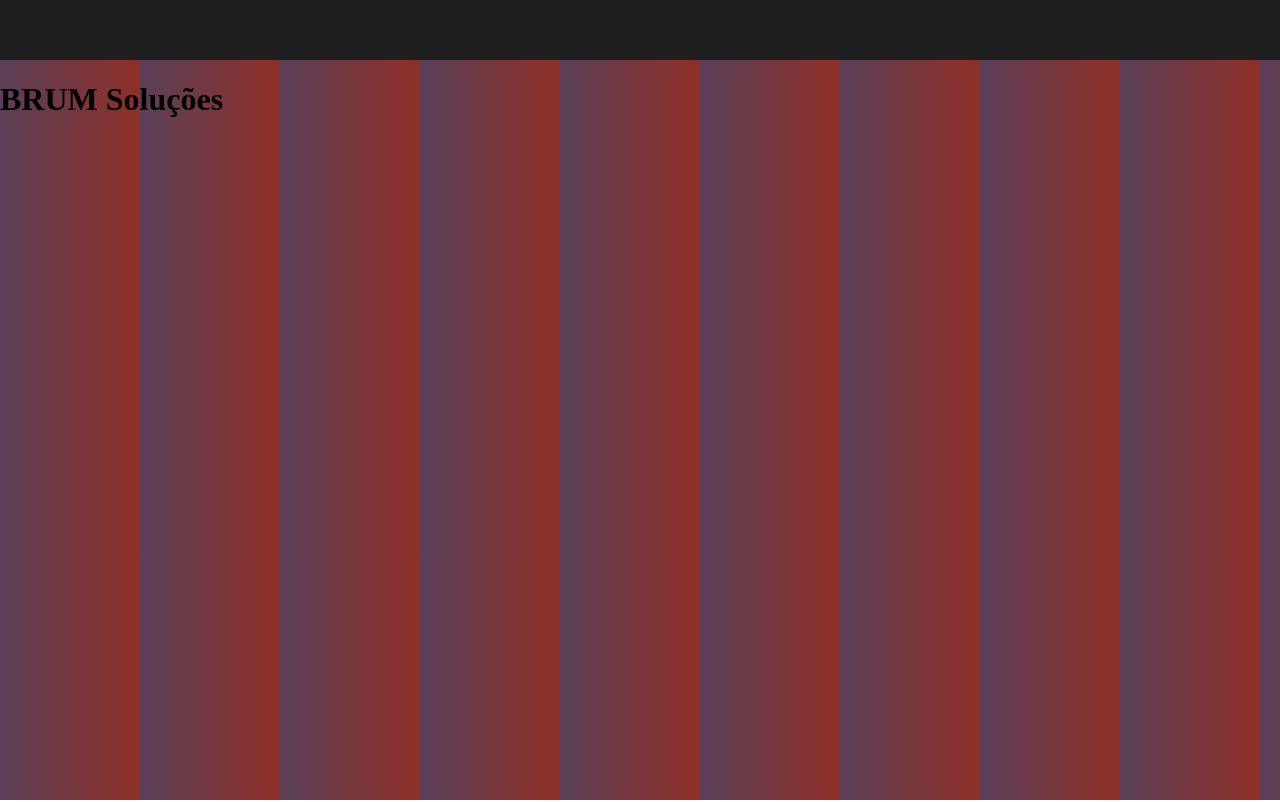
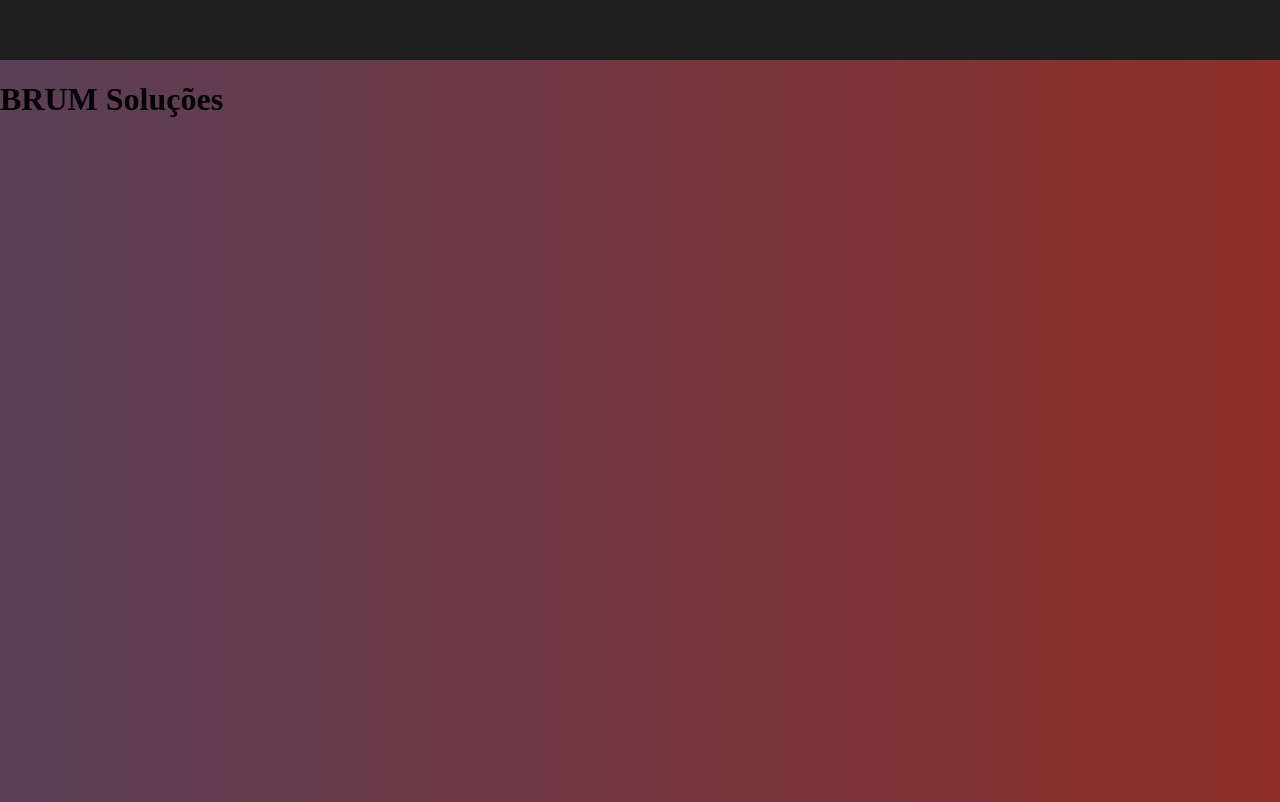
Before and after one commit to brumsolucoes/site, a plain HTML site: page index.html in a window 1280 px wide. Shown: the top 802 px of the page. Drawn offline with Linux system fonts and the light colour scheme.

Commit message:
Correção BG

```diff
--- a/default.css
+++ b/default.css
@@ -1,7 +1,14 @@
 /*Default Stylesheet*/
 body{
-	background-image: url("images/bg.svg");
 	margin: 0px;
+}
+
+.background{
+	position: absolute;
+	z-index: -1;
+	height: 100%;
+	max-height: 768px;
+	width: 100%;
 }
 
 #topMenu{
--- a/index.html
+++ b/index.html
@@ -5,6 +5,9 @@
 	<link rel="stylesheet" type="text/css" href="default.css">
 </head>
 <body>
+<div class="background">
+	<img src="images/bg.svg"/>
+</div>
 <header>
 	<nav id="topMenu">
 		<div class="">
```
